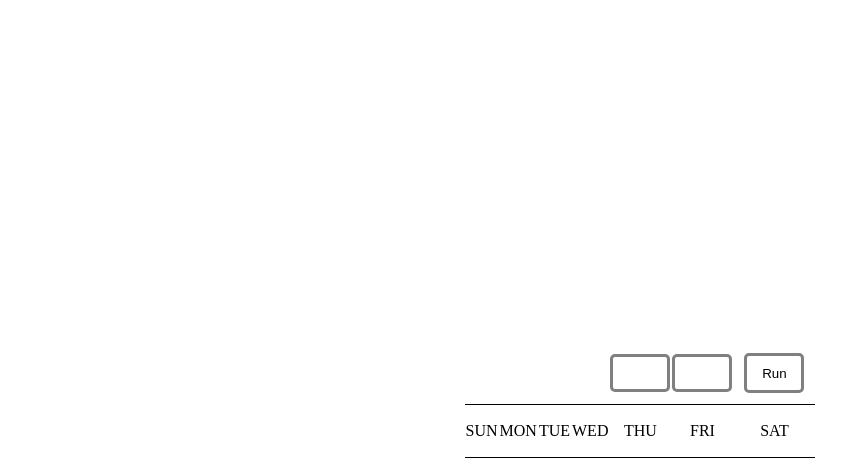
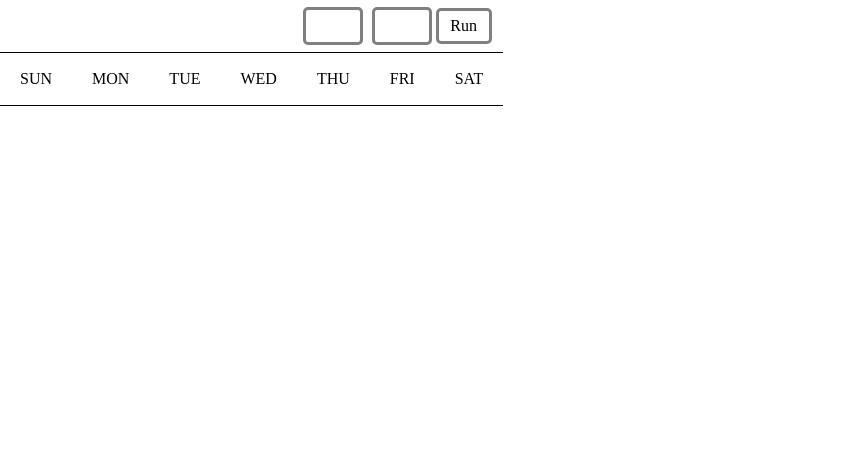
Before and after one commit to Hun3431/my-first-web-site, a plain HTML site: page calender.html in a window 1280 px wide. Shown: the whole page, without its empty margins (0-867 px from the left). Drawn offline with Linux system fonts and the light colour scheme; a web font is replaced by a local one.

Commit message:
캘린더/로그인

```diff
--- a/calender.html
+++ b/calender.html
@@ -5,7 +5,6 @@
     <title>CALENDER-HTML</title>
     <meta charset="utf-8">
     <link rel="stylesheet" href="css/title_style.css">
-    <link rel="stylesheet" href="css/gray_button.css">
 </head>
 
  <style>
@@ -14,12 +13,6 @@
         src: url('https://cdn.jsdelivr.net/gh/projectnoonnu/noonfonts_11-01@1.0/LINESeedKR-Bd.woff2') format('woff2');
         font-weight: 700;
         font-style: normal;
-    }
-    .wrapper{
-        display: flex;
-        justify-content: center;
-        align-items: center;
-        min-height: 100vh;
     }
     .calender{
         border-radius: 10%;
@@ -40,7 +33,7 @@
     }
     td{
         height: 50px;
-        width: 80px;
+        width: 100px;
     }
     .input_day{
         height: 30px;
@@ -52,8 +45,27 @@
         text-align: center;
     }
     .btn{
-        height: 40px;
-        width: 60px;
+        height: 30px;
+        width: 50px;
+        border: 3px solid gray;
+        border-radius: 5px;
+        background-color: white;
+        cursor: pointer;
+
+        margin: 0;
+        padding: 0;
+
+        display: flex;
+        justify-content: center;
+        align-items: center;
+    }
+    .btn:hover{
+        background-color: gray;
+        color: white;
+    }
+    .one{
+        padding-left: 20px;
+        padding-right: 20px;
     }
  </style>
 
@@ -121,18 +133,20 @@
                 <td></td>
                 <td><input id="year" type="text" class="input_day"></td>
                 <td><input id="month" type="text" class="input_day"></td>
-                <td><button class="btn" onclick="
-                    alert(make_cal(document.querySelector('#year').value,document.querySelector('#month').value));
-                    ">Run</button></td>
+                <td><div type="button" class="btn" value="Run" onclick="
+                    var year = document.querySelector('#year').value;
+                    var month = document.querySelector('#month').value;
+                    make_cal(year, month);
+                    ">Run</div></td>
             </tr>
             <tr class="out_line">
-                <td>SUN</td>
-                <td>MON</td>
-                <td>TUE</td>
-                <td>WED</td>
-                <td>THU</td>
-                <td>FRI</td>
-                <td>SAT</td>
+                <td class="one">SUN</td>
+                <td class="one">MON</td>
+                <td class="one">TUE</td>
+                <td class="one">WED</td>
+                <td class="one">THU</td>
+                <td class="one">FRI</td>
+                <td class="one">SAT</td>
             </tr>
             <tr id="tr1">
 
```
Also changed, not shown: join.html (added, +57 -0 lines), main.html (+18 -0 lines), find_pw.html (added).
